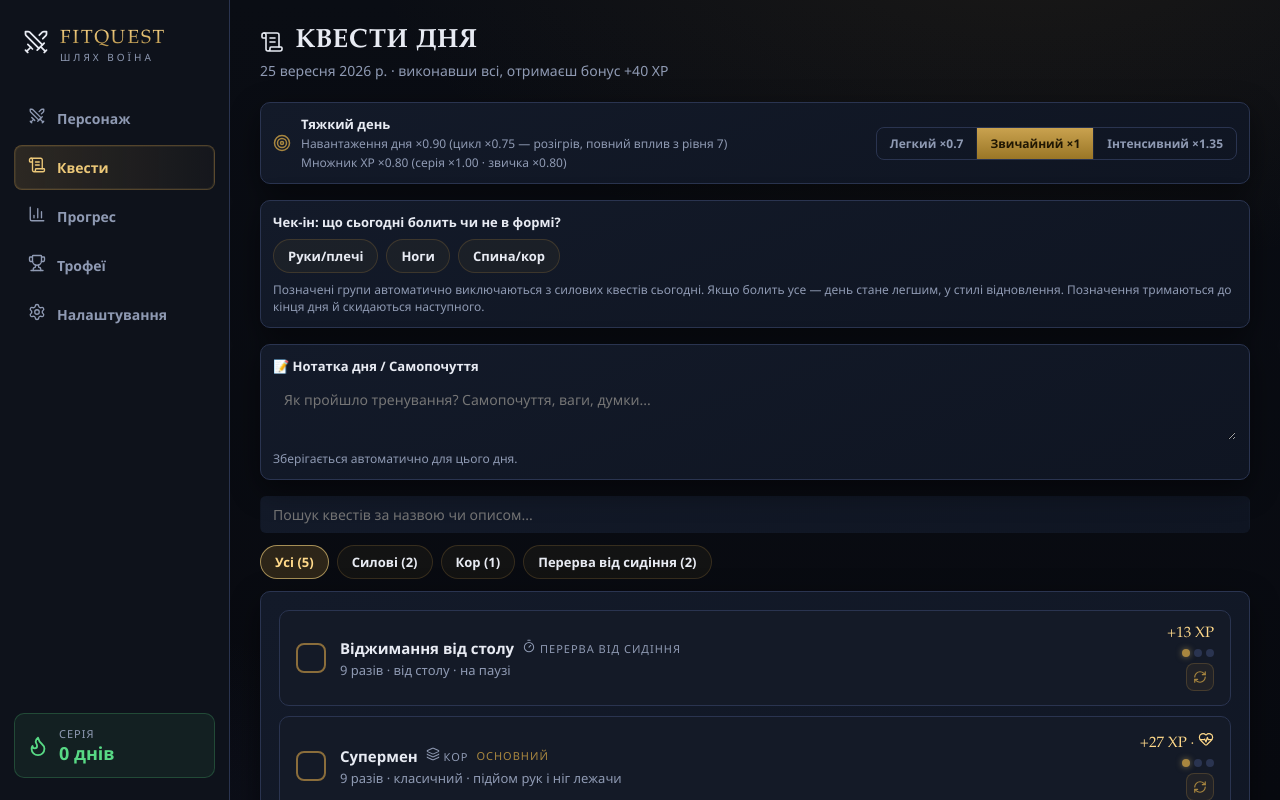
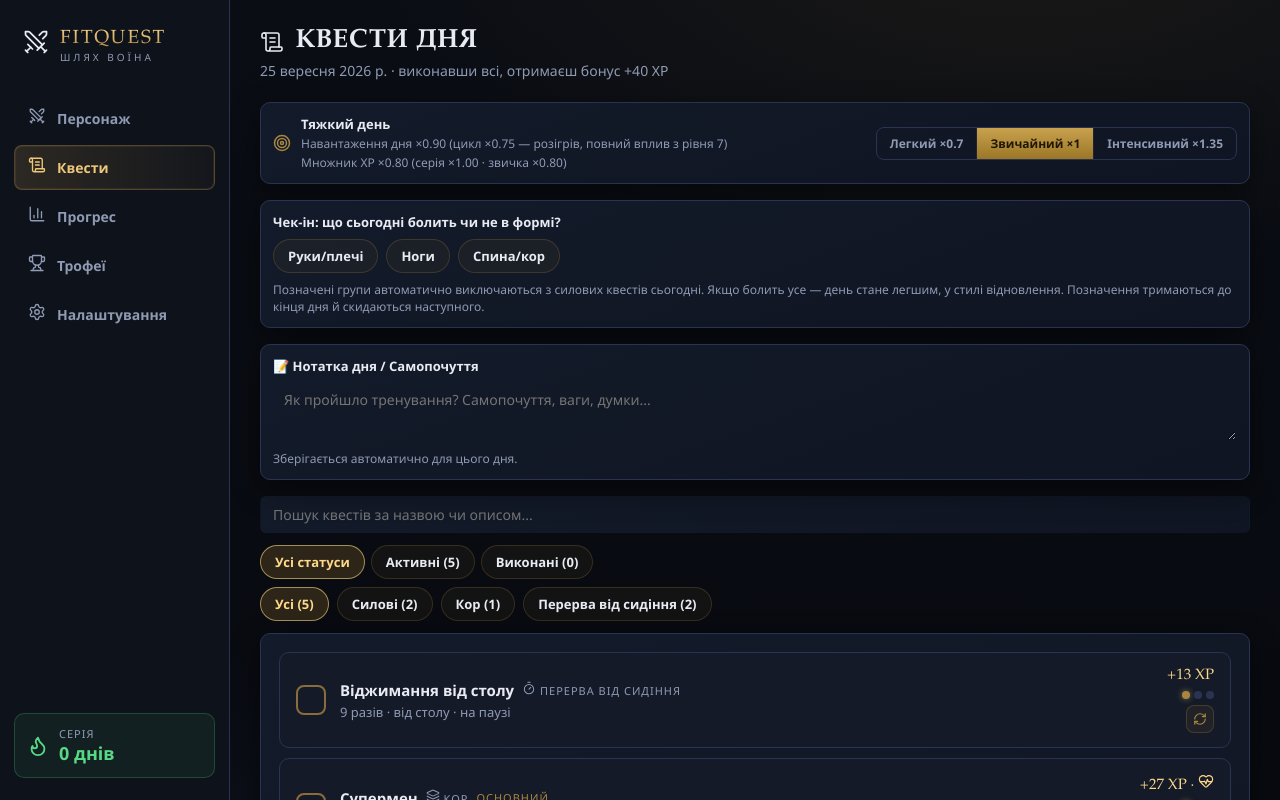
Before and after one commit to blackprinceoff/workout-app, a React (Vite) app: page / in a window 1280 px wide. Both pictures are taken after a click on the button "До квестів". Shown: the top 800 px of the page. Built offline with nearby package versions, Linux system fonts and the light colour scheme.

Commit message:
feat: add status filtering (all/active/done) on quests page

```diff
--- a/src/pages/Quests.tsx
+++ b/src/pages/Quests.tsx
@@ -48,12 +48,18 @@ export function Quests() {
   const [customXp, setCustomXp] = useState(15)
   const [customStat, setCustomStat] = useState<StatKey | ''>('strength')
   const [filterCategory, setFilterCategory] = useState<QuestCategory | 'all'>('all')
+  const [filterStatus, setFilterStatus] = useState<'all' | 'active' | 'done'>('all')
   const [questSearch, setQuestSearch] = useState('')
 
   const filteredQuests = useMemo(() => {
     let list: DailyQuest[] = filterCategory === 'all'
       ? todayQuests
       : todayQuests.filter((q) => q.category === filterCategory)
+    if (filterStatus === 'active') {
+      list = list.filter((q) => !q.done)
+    } else if (filterStatus === 'done') {
+      list = list.filter((q) => q.done)
+    }
     if (questSearch.trim()) {
       const qLower = questSearch.toLowerCase()
       list = list.filter(
@@ -63,7 +69,7 @@ export function Quests() {
       )
     }
     return list
-  }, [todayQuests, filterCategory, questSearch])
+  }, [todayQuests, filterCategory, filterStatus, questSearch])
 
   const handleAddCustom = (e: React.FormEvent) => {
     e.preventDefault()
@@ -282,6 +288,30 @@ export function Quests() {
             fontSize: 14,
           }}
         />
+      </div>
+
+      <div className="chips" style={{ marginBottom: 8, gap: 6 }}>
+        <button
+          type="button"
+          className={`chip ${filterStatus === 'all' ? 'active' : ''}`}
+          onClick={() => setFilterStatus('all')}
+        >
+          Усі статуси
+        </button>
+        <button
+          type="button"
+          className={`chip ${filterStatus === 'active' ? 'active' : ''}`}
+          onClick={() => setFilterStatus('active')}
+        >
+          Активні ({todayQuests.filter((q) => !q.done).length})
+        </button>
+        <button
+          type="button"
+          className={`chip ${filterStatus === 'done' ? 'active' : ''}`}
+          onClick={() => setFilterStatus('done')}
+        >
+          Виконані ({todayQuests.filter((q) => q.done).length})
+        </button>
       </div>
 
       <div className="chips" style={{ marginBottom: 12 }}>
```
